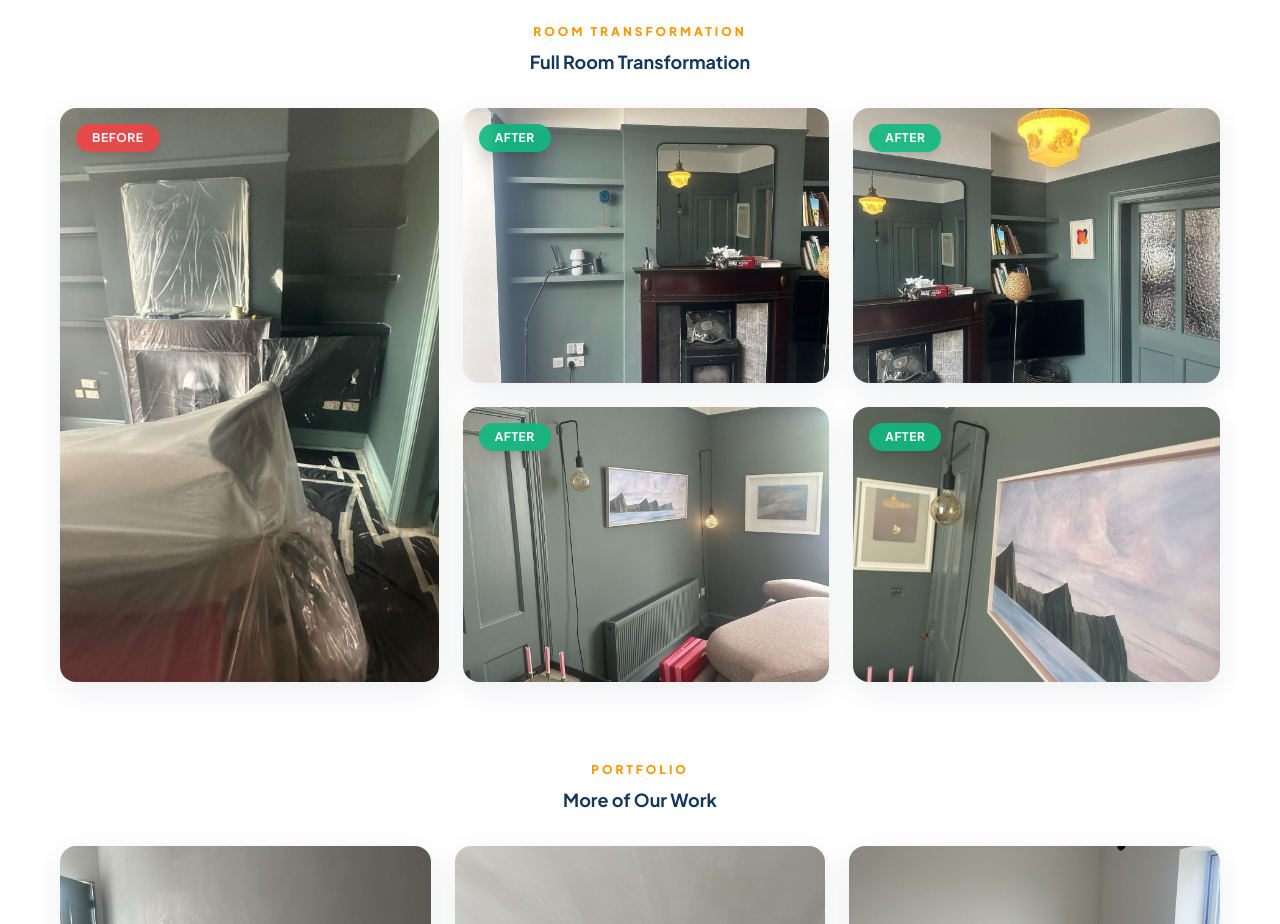
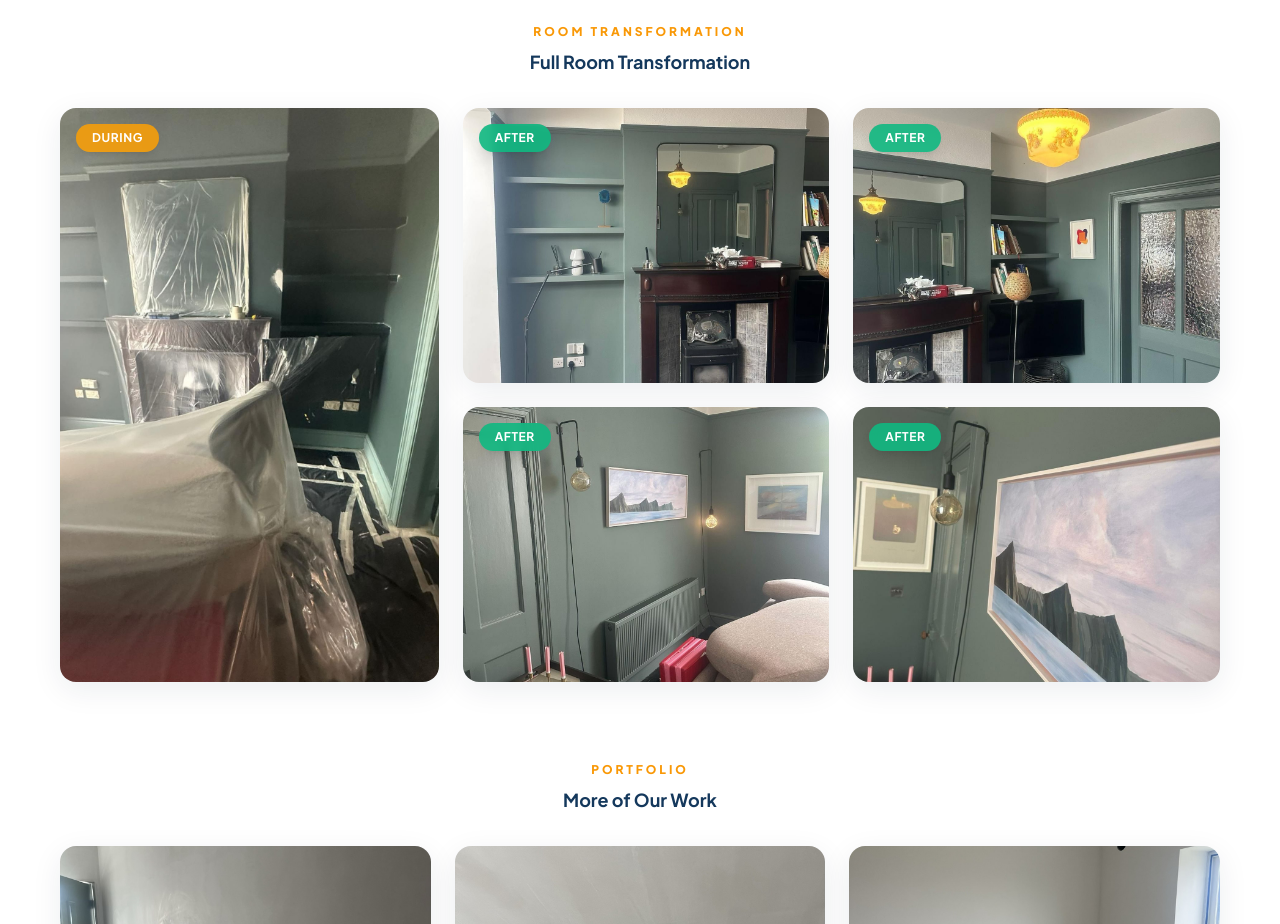
Before and after one commit to Momer100/ProBrushPainters, a Next.js app: page / in a window 1280 px wide. Shown: the part 2480-3404 px from the top of the page. Built offline with nearby package versions, Linux system fonts and the light colour scheme.

Commit message:
Update badge on Room Transformation section from BEFORE to DURING

```diff
--- a/src/components/before-after-section.tsx
+++ b/src/components/before-after-section.tsx
@@ -102,8 +102,8 @@ export default function BeforeAfterSection() {
                     fill
                     className="object-cover"
                   />
-                  <span className="absolute left-4 top-4 rounded-full bg-red-500/90 px-4 py-1.5 text-xs font-bold uppercase tracking-wider text-white shadow-lg backdrop-blur-sm">
-                    Before
+                  <span className="absolute left-4 top-4 rounded-full bg-amber-500/90 px-4 py-1.5 text-xs font-bold uppercase tracking-wider text-white shadow-lg backdrop-blur-sm">
+                    During
                   </span>
                 </div>
               </figure>
```
